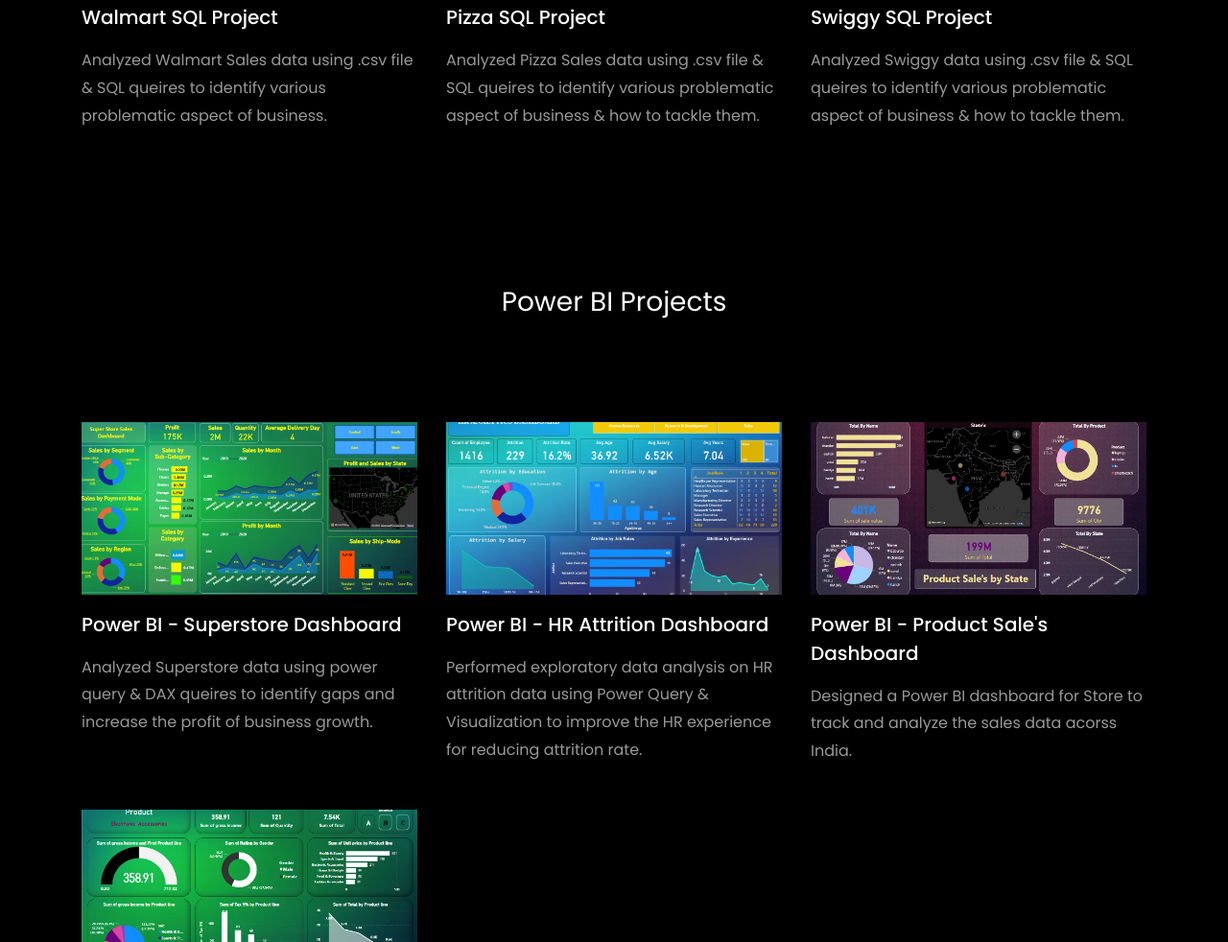
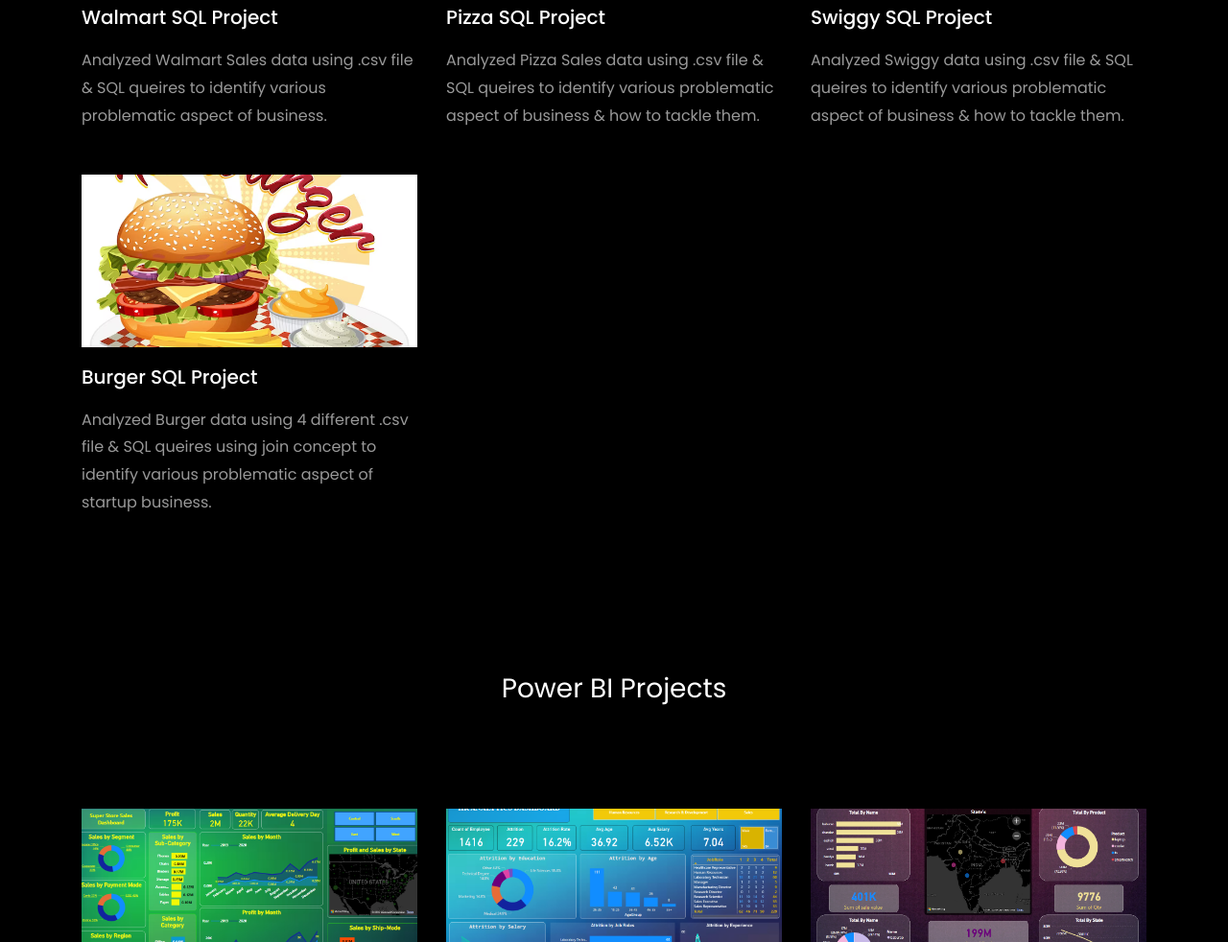
Before and after one commit to Chandan-Sav/portfolio-website, a plain HTML site: page index.html in a window 1280 px wide. Shown: the part 3896-4878 px from the top of the page at 96% size. Drawn offline with Linux system fonts and the light colour scheme; files whose address does not match are found by name.

Commit message:
added new div for the burger sql project and so do updated it with the image

```diff
--- a/index.html
+++ b/index.html
@@ -452,6 +452,20 @@
 
 
 
+			<div class="col-md-4 d-flex ftco-animate">
+				<div class="blog-entry justify-content-end">
+				<a href="https://github.com/Chandan-Sav/SQL_4-.My_SQL." class="block-20 zoom-effect" style="background-image: url('images/burger.png');">
+				</a>
+				<div class="text mt-3 float-right d-block">
+
+				  <h3 class="heading"><a href="https://github.com/Chandan-Sav/SQL_4-.My_SQL.">Burger SQL Project</a></h3>
+				  <p>Analyzed Burger data using 4 different .csv file & SQL queires using join concept to identify various problematic aspect of startup business.</p>
+				</div>
+			  </div>
+			</div>
+
+
+
 <!-- Power BI Project Section -->
 
     <section class="ftco-section" id="project-section">
```
Also changed, not shown: images/burger.png (added).
